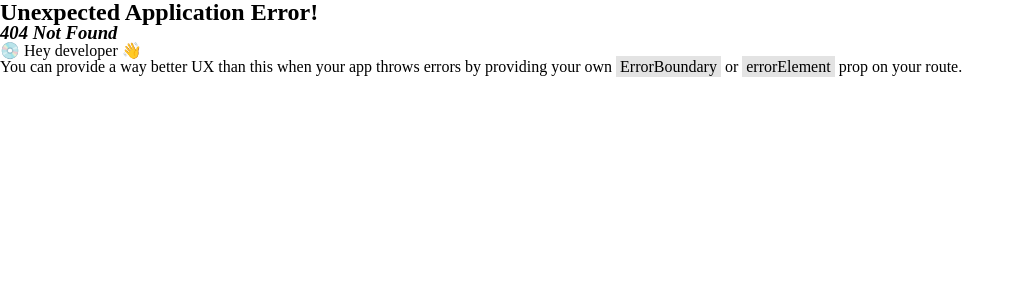
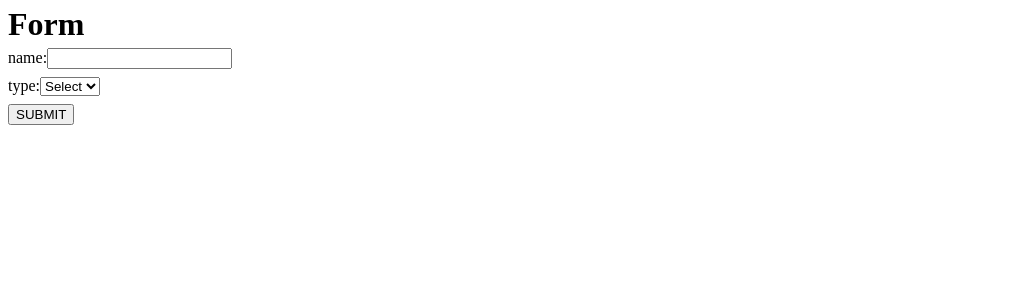
Before and after one commit to kenkkd/react-playground, a React (Vite) app: page /sample-form in a window 1280 px wide. Before the commit this address had no page. Shown: the top 300 px of the page, without its empty margins (0-1021 px from the left). Built offline with nearby package versions, Linux system fonts and the light colour scheme.

Commit message:
Add sample form

```diff
--- a/package.json
+++ b/package.json
@@ -12,16 +12,19 @@
     "test-show": "playwright show-report"
   },
   "dependencies": {
+    "@hookform/resolvers": "^3.3.2",
     "axios": "^1.5.0",
     "path": "^0.12.7",
     "react": "^18.2.0",
     "react-dom": "^18.2.0",
+    "react-hook-form": "^7.48.2",
     "react-hot-toast": "^2.4.1",
     "react-icons": "^4.10.1",
     "react-router-dom": "^6.15.0",
     "styled-components": "^6.0.7",
     "styled-reset": "^4.5.1",
-    "swr": "^2.2.2"
+    "swr": "^2.2.2",
+    "zod": "^3.22.4"
   },
   "devDependencies": {
     "@playwright/test": "^1.37.1",
--- a/src/App.tsx
+++ b/src/App.tsx
@@ -6,6 +6,7 @@ import Home from "~/pages/Home";
 import SampleComponents from "./pages/SampleComponents";
 import SampleTest from "./pages/SampleTest";
 import SampleSWR from "./pages/SampleSWR";
+import SampleForm from "./pages/Form";
 
 const router = createBrowserRouter([
   {
@@ -24,6 +25,10 @@ const router = createBrowserRouter([
     path: "/sample-swr",
     element: <SampleSWR />,
   },
+  {
+    path: "/sample-form",
+    element: <SampleForm />,
+  },
 ]);
 
 function App() {
--- /dev/null
+++ b/src/pages/Form/index.tsx
@@ -0,0 +1,82 @@
+import { SubmitHandler, useForm } from "react-hook-form";
+import { z } from "zod";
+import { zodResolver } from "@hookform/resolvers/zod";
+
+const formSchema = z.object({
+  name: z
+    .string()
+    .max(20, { message: "20文字以下で入力してください。" })
+    .nullable()
+    .transform((v) => (v === "" ? null : v)),
+  type: z
+    .number()
+    .int()
+    .nullable()
+    .transform((v) => (v === 0 ? null : Number(v))),
+});
+type Form = z.infer<typeof formSchema>;
+
+const SampleForm = () => {
+  const {
+    formState: { errors, isValid },
+    handleSubmit,
+    register,
+  } = useForm<Form>({
+    resolver: zodResolver(formSchema),
+    mode: "onChange",
+    defaultValues: {},
+  });
+
+  const onSubmit: SubmitHandler<Form> = async (values) => {
+    console.log("values");
+    console.log(values);
+  };
+
+  return (
+    <form onSubmit={handleSubmit(onSubmit)}>
+      <div
+        style={{
+          maxWidth: 500,
+          display: "flex",
+          flexDirection: "column",
+          gap: 8,
+          padding: 8,
+        }}
+      >
+        <h1>Form</h1>
+        <div>
+          <label htmlFor="name">name:</label>
+          <input type="text" {...register("name")} />
+          {errors.name?.message && (
+            <ErrorMessage message={errors.name.message} />
+          )}
+        </div>
+        <div>
+          <label htmlFor="type">type:</label>
+          <select {...register("type", { valueAsNumber: true })}>
+            <option value="0">Select</option>
+            <option value="1">A</option>
+            <option value="2">B</option>
+            <option value="3">C</option>
+          </select>
+          {errors.type?.message && (
+            <ErrorMessage message={errors.type.message} />
+          )}
+        </div>
+        <div>
+          <button disabled={!isValid}>SUBMIT</button>
+        </div>
+      </div>
+    </form>
+  );
+};
+
+interface ErrorMessageProps {
+  message: string;
+}
+
+const ErrorMessage = ({ message }: ErrorMessageProps) => (
+  <p style={{ color: "red" }}>{message}</p>
+);
+
+export default SampleForm;
```
Also changed, not shown: 1 other file (tests, documents, lock files or other folders).
